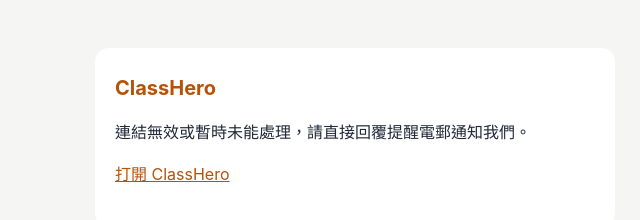
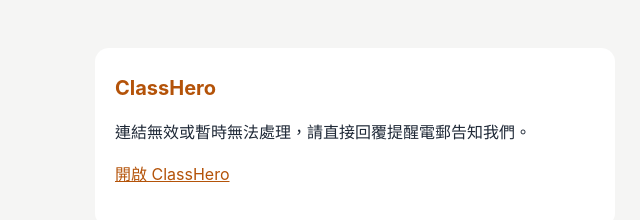
Before and after one commit to ClassHero86/classhero86.github.io, a plain HTML site: page unsubscribed.html in a window 1280 px wide. Shown: the full height of the page, 285-925 px from the left. Drawn offline with Linux system fonts and the light colour scheme.

Commit message:
unsubscribed: zh strings to standard written Chinese

```diff
--- a/unsubscribed.html
+++ b/unsubscribed.html
@@ -37,10 +37,10 @@
     bad: 'This link is invalid or something went wrong. Please reply to the reminder email and we will remove you.',
     app: 'Open ClassHero', url: 'https://getclasshero.com/app/?lang=en'
   } : {
-    ask: '確定唔再收 ClassHero 提醒電郵？', btn: '取消接收',
-    done: '已取消接收 ClassHero 提醒電郵。你仍然可以照常使用 ClassHero。',
-    bad: '連結無效或暫時未能處理，請直接回覆提醒電郵通知我們。',
-    app: '打開 ClassHero', url: 'https://getclasshero.com/app/'
+    ask: '確定不再接收 ClassHero 提醒電郵？', btn: '取消接收',
+    done: '已取消接收 ClassHero 提醒電郵。你仍可照常使用 ClassHero。',
+    bad: '連結無效或暫時無法處理，請直接回覆提醒電郵告知我們。',
+    app: '開啟 ClassHero', url: 'https://getclasshero.com/app/'
   };
   if (en) document.documentElement.lang = 'en';
   var msg = document.getElementById('msg'), f = document.getElementById('f');
```
